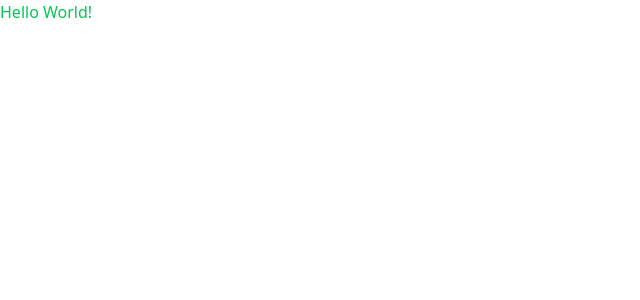
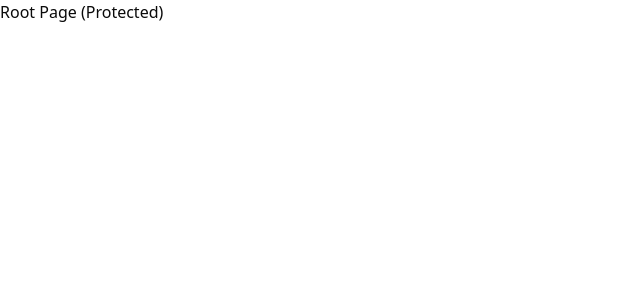
Before and after one commit to Peleton-011/aporia, a Next.js app: page / in a window 1280 px wide. Shown: the top 300 px of the page, without its empty margins (0-640 px from the left). Built offline with nearby package versions, Linux system fonts and the light colour scheme.

Commit message:
Start laying out the page structure

```diff
--- /dev/null
+++ b/app/(auth)/(routes)/login/page.tsx
@@ -0,0 +1,9 @@
+import React from 'react'
+
+const LoginPage = () => {
+  return (
+    <div>Login Page (Unprotected)</div>
+  )
+}
+
+export default LoginPage
--- /dev/null
+++ b/app/(root)/page.tsx
@@ -0,0 +1,9 @@
+import React from 'react'
+
+const RootPage = () => {
+  return (
+    <div>Root Page (Protected)</div>
+  )
+}
+
+export default RootPage
--- a/app/page.tsx
+++ /dev/null
@@ -1,6 +0,0 @@
-
-export default function Home() {
-  return (
-    <div className="text-green-500">Hello World!</div>
-  );
-}
```
